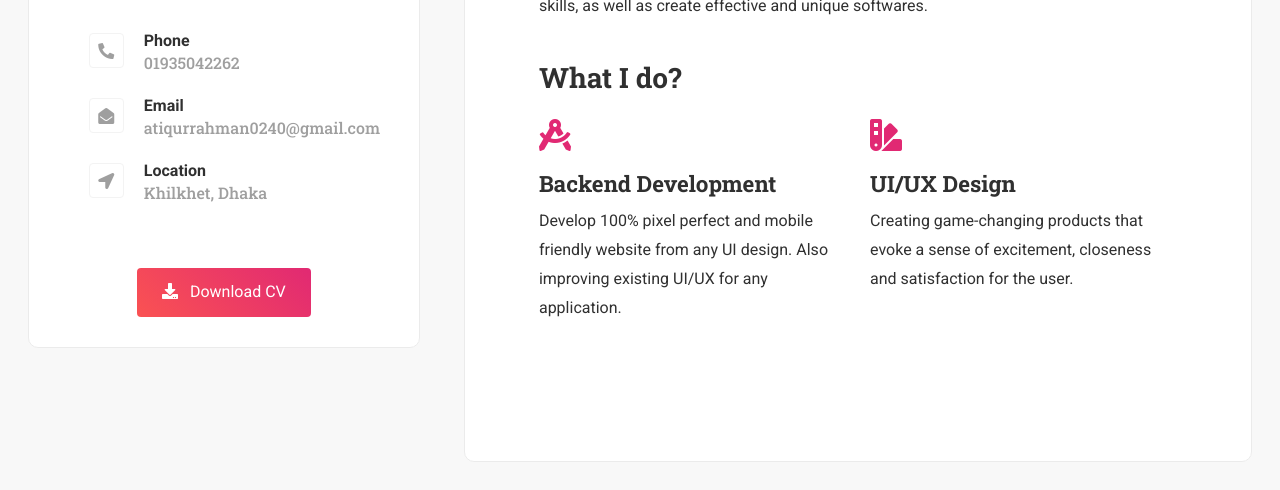
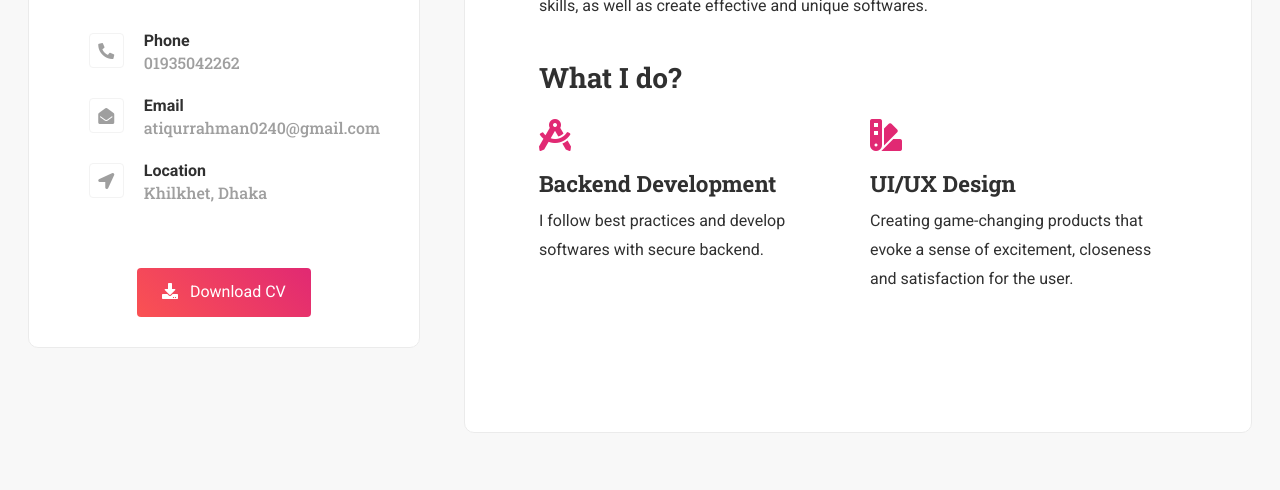
Before and after one commit to Hridm/portfolio, a plain HTML site: page index.html in a window 1280 px wide. Shown: the part 552-1042 px from the top of the page. Drawn offline with Linux system fonts and the light colour scheme.

Commit message:
Update index.html

```diff
--- a/index.html
+++ b/index.html
@@ -145,8 +145,7 @@
 
                                         <i class="fas fa-drafting-compass fa-2x"></i>
                                         <h4> Backend Development</h4>
-                                        <p>Develop 100% pixel perfect and mobile friendly website from any UI
-                                            design. Also improving existing UI/UX for any application. </p>
+                                        <p> I follow best practices and develop softwares with secure backend. </p>
 
 
                                     </div>
```
